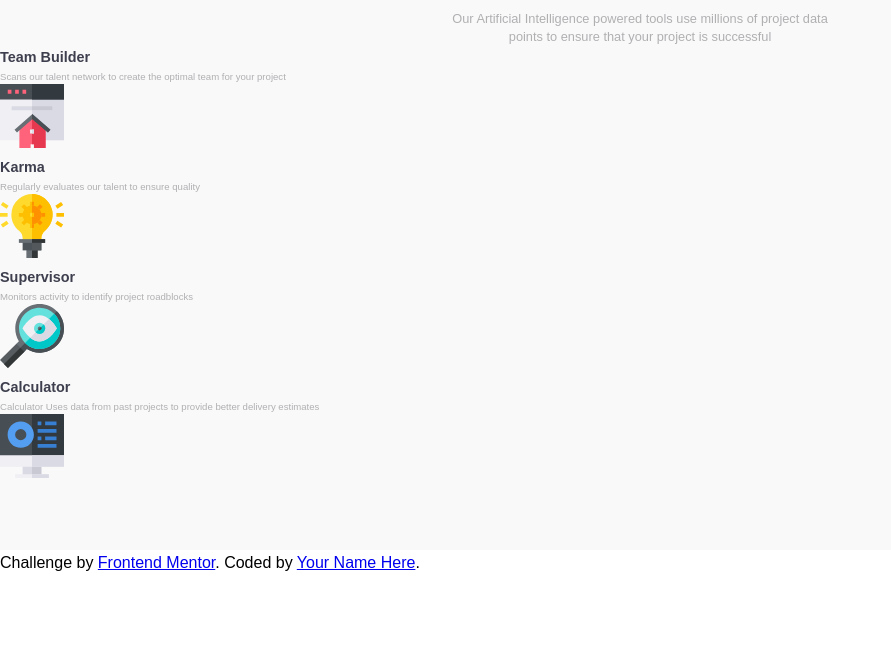
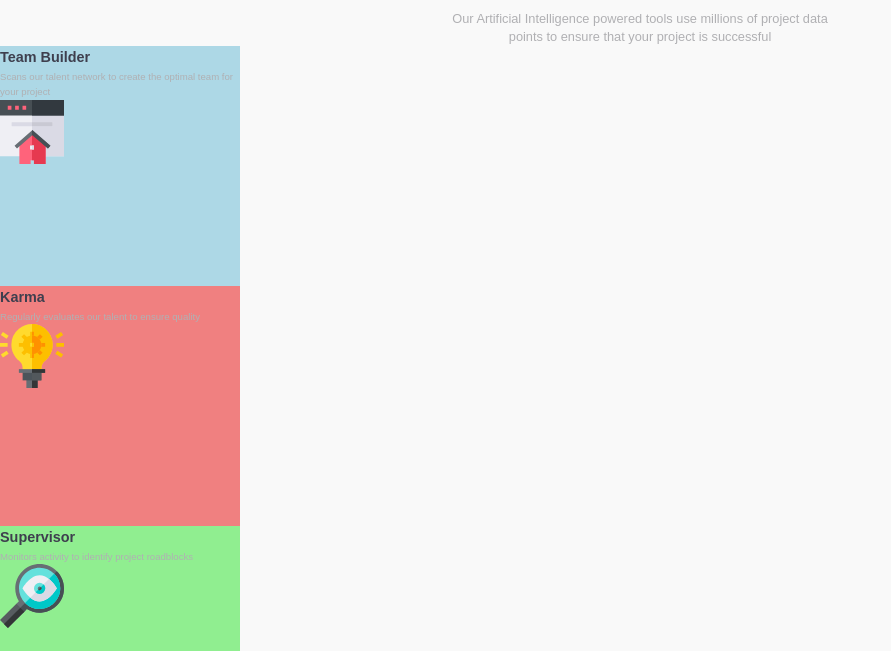
Before and after one commit to VincentChen6345/four-card-feature-section-master, a website: page index.html in a window 1280 px wide. Shown: the part 149-800 px from the top of the page, without its empty margins (0-891 px from the left). Drawn offline with Linux system fonts and the light colour scheme.

Commit message:
build card layout next

```diff
--- a/sass/components/_card.scss
+++ b/sass/components/_card.scss
@@ -1,14 +1,16 @@
 .card {
-  width: 18rem;
-  height: 18rem;
+  width: 15rem;
+  height: 15rem;
   &__1 {
-    width: 18rem;
-    height: 18rem;
+    background-color: lightblue;
   }
   &__2 {
+    background-color: lightcoral;
   }
   &__3 {
+    background-color: lightgreen;
   }
   &__4 {
+    background-color: lightpink;
   }
 }
```
Also changed, not shown: style.css.
